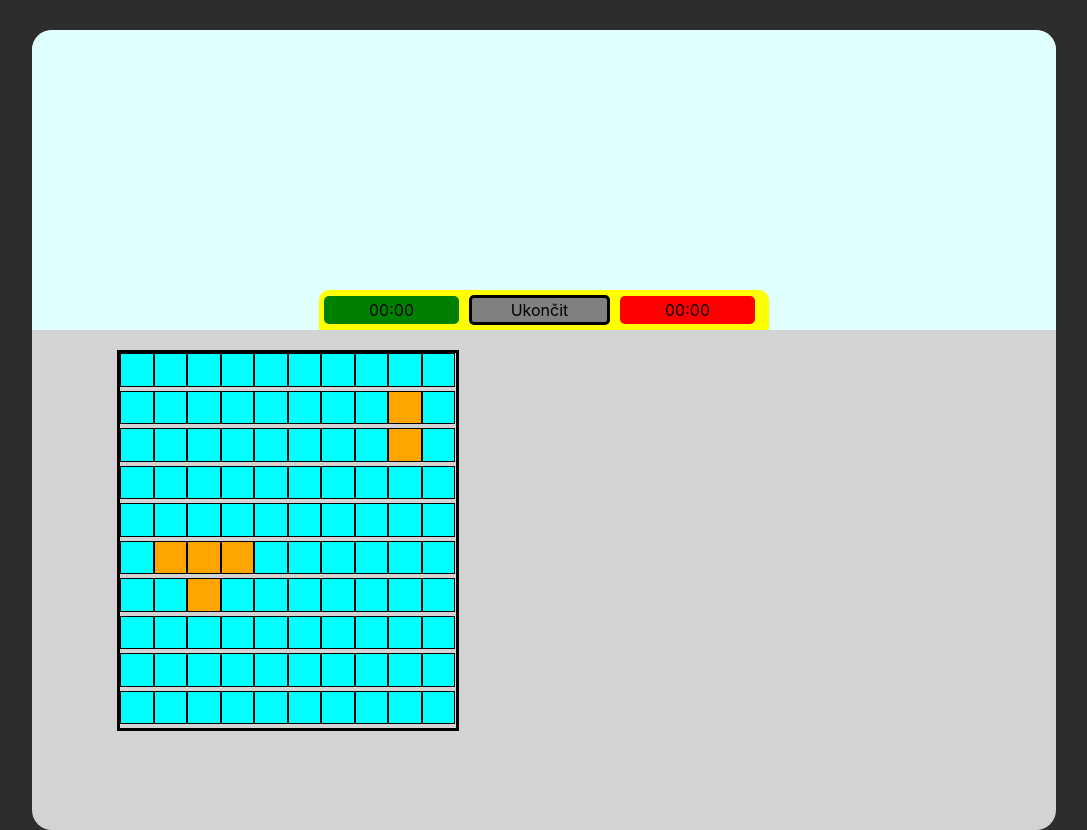
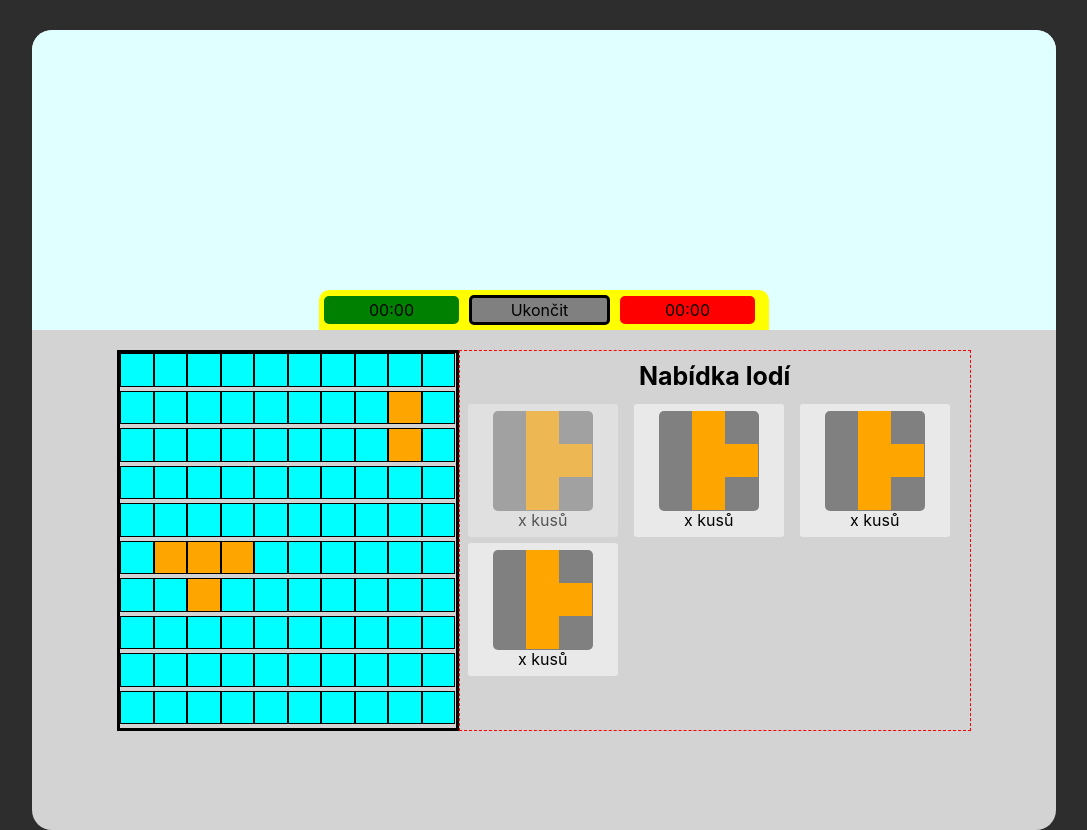
Before and after one commit to sirluky/lode, a React (Create React App) app: page / in a window 1280 px wide. Shown: the whole page, without its empty margins (96-1183 px from the left). Built offline with nearby package versions, Linux system fonts and the light colour scheme.

Commit message:
navrh zobrazeni vyberu lodi

```diff
--- a/src/App.js
+++ b/src/App.js
@@ -5,6 +5,7 @@ import Visualization from "./components/Visualization";
 import ControlPanel from "./components/ControlPanel";
 import { Provider } from "react-redux";
 import store from "./store";
+import ShipSelect from "./components/ShipSelect";
 class App extends Component {
   render() {
     return (
@@ -15,6 +16,7 @@ class App extends Component {
             <ControlPanel />
             <div className="grid">
               <MyBoard />
+              <ShipSelect />
             </div>
           </div>
         </div>
--- a/src/components/MyBoard.js
+++ b/src/components/MyBoard.js
@@ -4,7 +4,7 @@ import { connect } from "react-redux";
 class MyBoard extends Component {
   render() {
     return (
-      <div className="board myboard">
+      <div className="board myboard selectMode">
         {console.log(this.props)}
 
         {this.props.board.map((e, index) => (
--- /dev/null
+++ b/src/components/ShipSelect.js
@@ -0,0 +1,29 @@
+import React, { Component } from "react";
+import lodM from "../assets/images/lod-m.svg";
+export default class ShipSelect extends Component {
+  render() {
+    return (
+      <div className="shipSelect">
+        <h1>Nabídka lodí</h1>
+        <div className="nabidka">
+          <div className="lod disabled">
+            <img src={lodM} alt="" />
+            <p>{"x"} kusů</p>
+          </div>
+          <div className="lod">
+            <img src={lodM} alt="" />
+            <p>{"x"} kusů</p>
+          </div>
+          <div className="lod">
+            <img src={lodM} alt="" />
+            <p>{"x"} kusů</p>
+          </div>
+          <div className="lod">
+            <img src={lodM} alt="" />
+            <p>{"x"} kusů</p>
+          </div>
+        </div>
+      </div>
+    );
+  }
+}
--- a/src/components/myboard.scss
+++ b/src/components/myboard.scss
@@ -1,3 +1,9 @@
+$lod:orange;
+$oznacene:lightgreen;
+$exploze:palegoldenrod;
+$voda:cyan;
+
+
 .board {}
 
 .myboard {
@@ -15,13 +21,70 @@
   border: 1px black solid;
   display: inline-block;
 
-  background: cyan;
+  background: $voda;
 
   &.explosion {
-    background: palegoldenrod;
+    background: $exploze;
   }
 
   &.lod {
-    background: orange;
+    background: $lod;
   }
 }
+
+.selectMode .cell:hover {
+  background: $oznacene;
+
+}
+
+.selectMode .cell.lod:hover {
+  background: mix($lod, $oznacene);
+
+}
+
+.shipSelect {
+  border: dashed red 1px;
+  grid-column: 6/12;
+
+  h1 {
+    margin: 10px auto 10px auto;
+    font-size: 25px;
+    text-align: center;
+  }
+
+  .nabidka {
+
+    display: block;
+
+    .lod {
+      background: rgba(255, 255, 255, 0.5);
+      border-radius: 3px;
+      padding: 7px 0;
+      margin: 3px 8px;
+
+      img {
+        border-radius: 5px;
+
+      }
+
+      p {
+        margin-top: -5px;
+        margin-bottom: 0;
+      }
+
+      text-align: center;
+
+      display: inline-block;
+      width: 150px;
+      transition: transform 0.3s;
+
+      &:not(.disabled):hover {
+        transform: scale(1.05);
+      }
+
+      &.disabled {
+        opacity: 0.6;
+      }
+    }
+  }
+}
```
Also changed, not shown: src/assets/images/lod-m.svg (added).
